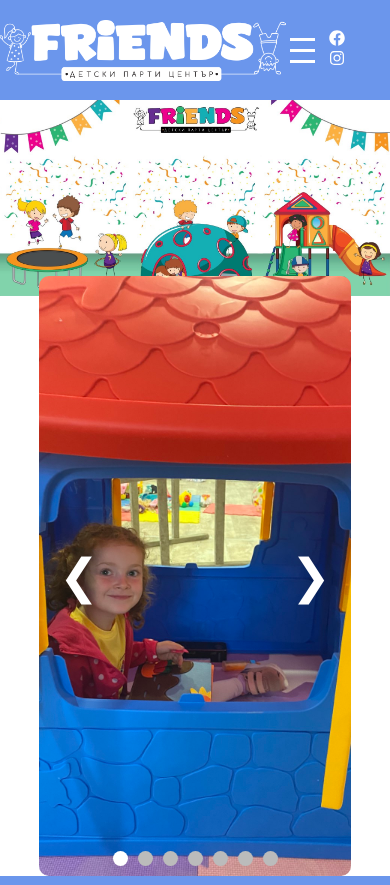
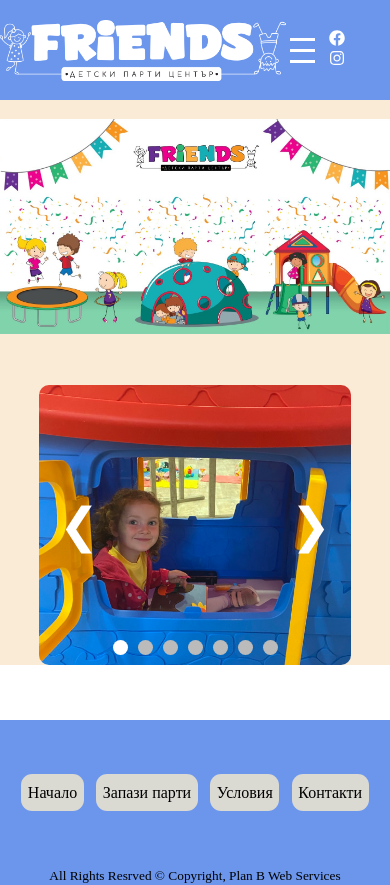
Before and after one commit to KostovPV/Friends, a React (Vite) app in the folder frontend/: page / in a window 390 px wide. Shown: the top 885 px of the page. Built offline with nearby package versions, Linux system fonts and the light colour scheme; no server answers.

Commit message:
Footer.css and Slider.css edited

```diff
--- a/frontend/src/components/Footer/Footer.css
+++ b/frontend/src/components/Footer/Footer.css
@@ -54,3 +54,13 @@ footer {
         margin-bottom: 4rem;
     }
 }
+@media screen and (max-width: 400px) {
+
+    .footer__categories a {
+        padding: 0.6rem 0.4rem;
+    }
+    .footer__categories {
+        gap: 0.8rem;
+        margin-bottom: 3rem;
+    }
+}
--- a/frontend/src/components/Slider/Slider.css
+++ b/frontend/src/components/Slider/Slider.css
@@ -66,3 +66,44 @@
 .dot.active {
     background-color: white;
 }
+
+@media screen and (max-width: 768px) {
+    .slider {
+    max-height: 400px;
+    margin-bottom: 30px;
+
+    }
+}
+@media screen and (max-width: 650px) {
+    .slider {
+        max-height:220px;
+        margin-top: 30px;
+        margin-bottom: 30px;
+    }
+}
+
+@media screen and (max-width: 600px) {
+    .slider {
+        max-height:220px;
+    }
+}
+@media screen and (max-width: 550px) {
+    .slider {
+      max-height:220px;
+        margin-top: 30px;
+    }
+}
+@media screen and (max-width: 500px) {
+    .slider {
+        max-height: 300px;
+
+    }
+}
+@media screen and (max-width: 450px) {
+    .slider {
+        max-height: 280px;
+        margin-top: 65px;
+        margin-bottom: 55px;
+
+    }
+}
--- a/frontend/src/pages/home/Home.jsx
+++ b/frontend/src/pages/home/Home.jsx
@@ -3,11 +3,11 @@ import './home.css'
 
 export const Home = () => {
     return (
-        <>
-        <div className='home-component'>
+        <div className='come-container'>
+            <div className='home-component'>
 
+            </div>
+            < Slider />
         </div>
-        < Slider />
-        </>
     )
 }
--- a/frontend/src/pages/home/home.css
+++ b/frontend/src/pages/home/home.css
@@ -1,3 +1,6 @@
+.come-container{
+    background-color: antiquewhite;
+}
 .home-component {
     background-image: url("../../assets/333.png");
     background-size: cover;
@@ -19,7 +22,7 @@
     .home-component {
     background-size: contain;
     margin-top: -18rem;
-    margin-bottom: -18rem;
+    margin-bottom: -16rem;
     }
 }
 @media screen and (max-width: 650px) {
@@ -60,7 +63,8 @@
 @media screen and (max-width: 450px) {
     .home-component {
     background-size: contain;
+ height: 920px;
     margin-top: -24rem;
-    margin-bottom: -24rem;
+    margin-bottom: -26rem;
     }
 }
```
